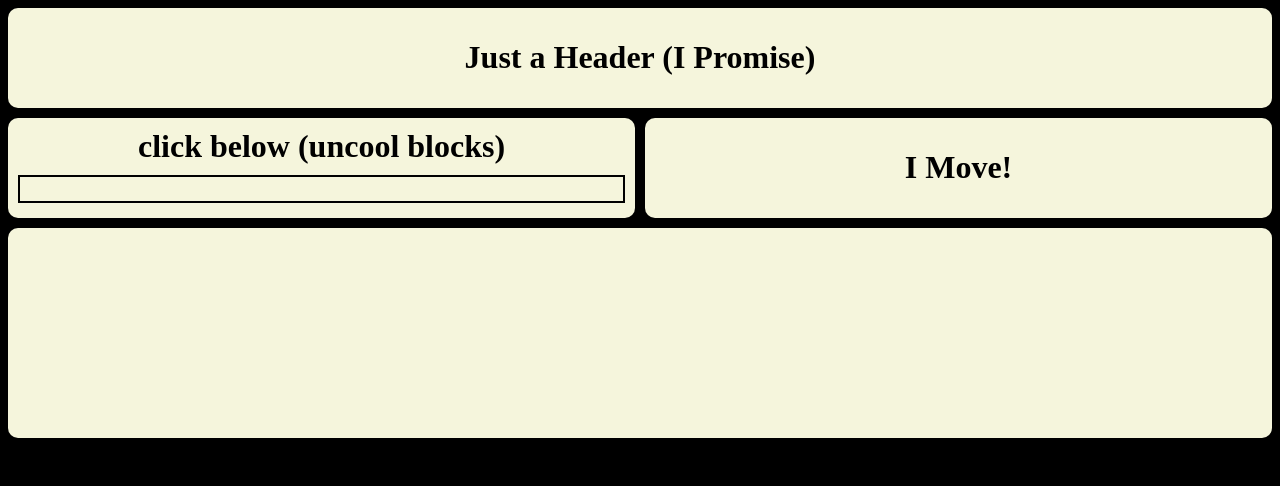
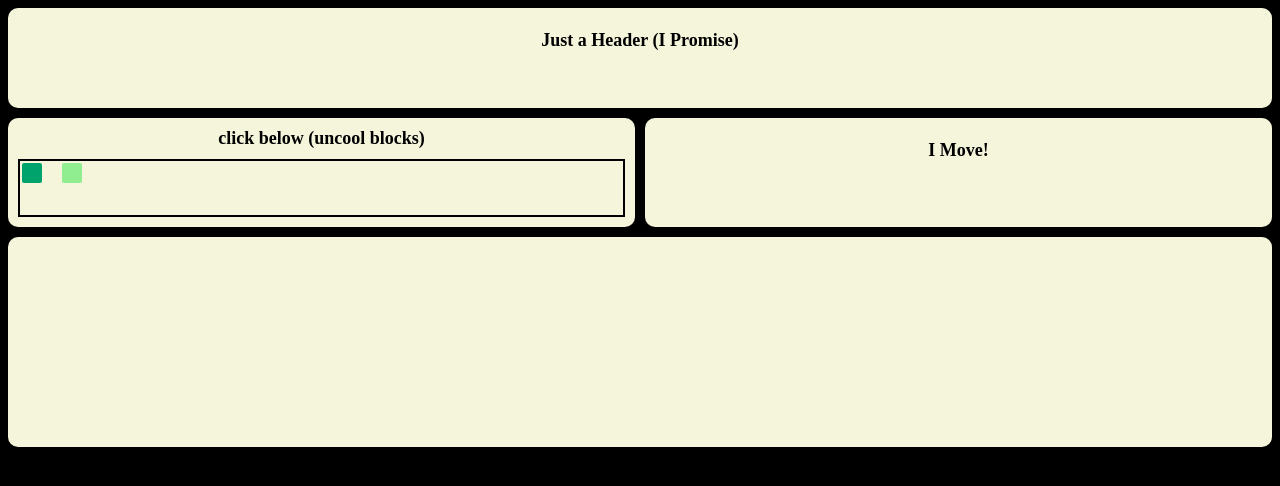
Before and after one commit to patteg21/phase-1-project, a plain HTML site: page index.html in a window 1280 px wide. Drawn offline with Linux system fonts and the light colour scheme.

Commit message:
utilized the forEach method

```diff
--- a/index.css
+++ b/index.css
@@ -14,6 +14,10 @@
     border-radius: 10px;
     background-color: beige;
     padding: 10px;
+}
+
+.content-wrapper > div > h1{
+    font-size: large;
 }
 
 .sudo-header{
@@ -39,7 +43,7 @@
     grid-gap: 5px;
     border: 2px solid black;
     padding:2px;
-    min-height: 20px;
+    min-height: 50px;
     height: autos;
 }
 
--- a/index.html
+++ b/index.html
@@ -17,6 +17,8 @@
         <div class="block-container">
             <h1 class="block-header">click below (uncool blocks)</h1>
             <div id="blocks" class="blocks">
+                <div id="block" class="block"></div>
+                <div id="block" class="block"></div>
             </div>
         </div>
         <div class="description">
--- a/index.js
+++ b/index.js
@@ -49,3 +49,18 @@ blocks.addEventListener('click',function(){
     block.className = "block"
     blocks.appendChild(block)
 })
+
+
+
+// colors that blocks will change to
+const colors = ["#00A36C","#90EE90","#0BDA51","green","green"]
+
+setInterval(function(){
+    let allBlock = document.querySelectorAll('#block')
+    if(allBlock.length > 1){
+        allBlock.forEach(function(currentBlock, index, array){
+            const color = Math.floor(Math.random()* colors.length)
+            currentBlock.style.backgroundColor = colors[color]
+        })
+    }
+},1000)
```
